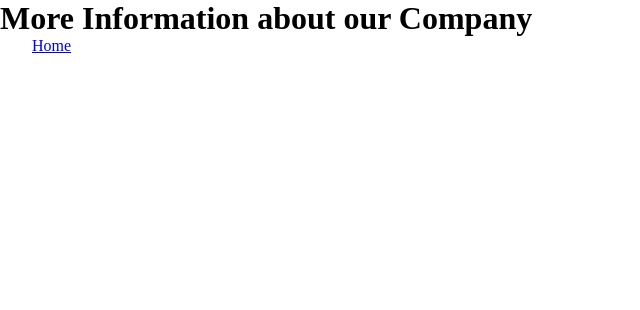
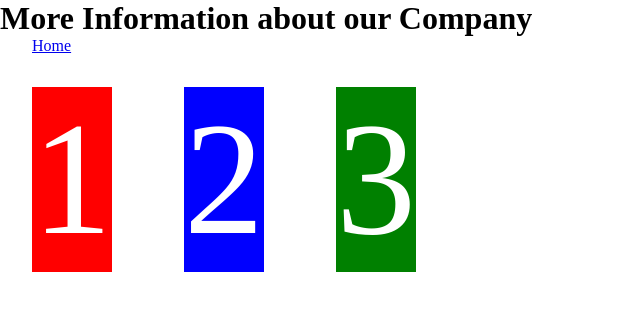
Before and after one commit to 6780000000/First_VS_Code_Project, a plain HTML site: page about.html in a window 1280 px wide. Shown: the whole page, without its empty margins (0-640 px from the left). Drawn offline with Linux system fonts and the light colour scheme.

Commit message:
add Inline-block to about.html 2

```diff
--- a/about.html
+++ b/about.html
@@ -14,5 +14,10 @@
 
       <li><a href="index.html">Home</a></li>
   </nav>
+  <div class="card">
+    <div class="block1 card">1</div>
+    <div class="block2 card">2</div>
+    <div class="block3 card">3</div>
+  </div>
 </body>
 </html>
```
Also changed, not shown: index.html (+2 -2 lines).
